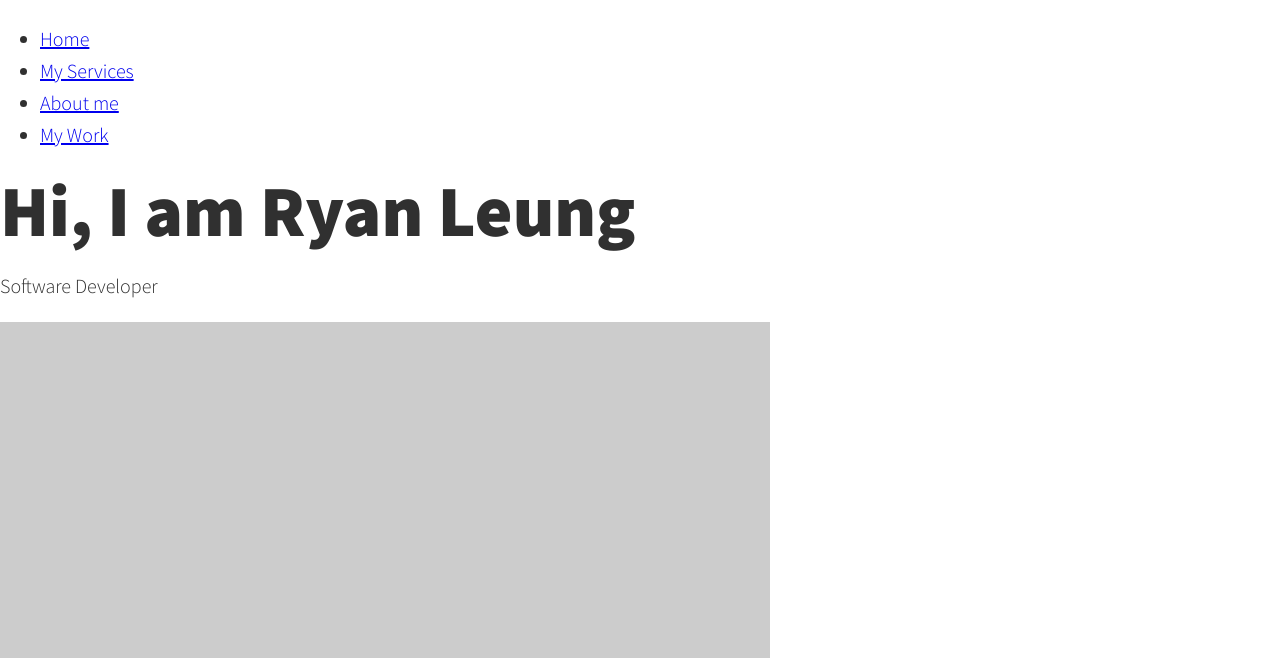
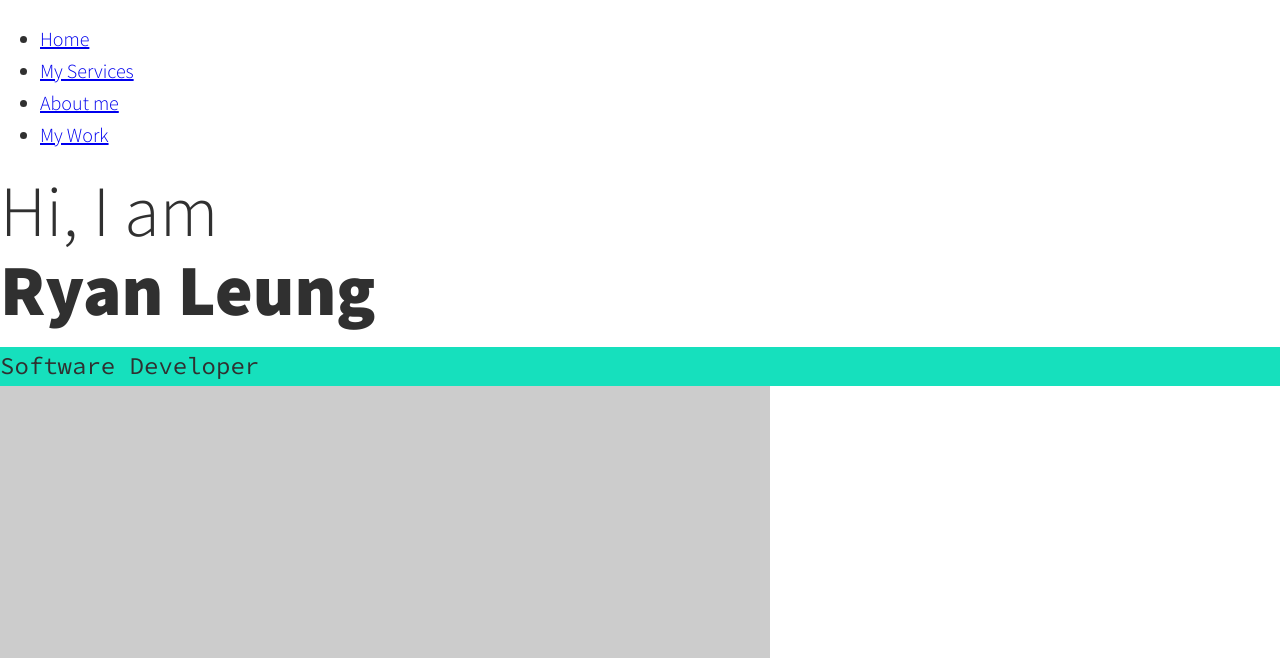
Before and after one commit to rleung1004/Personal-Portfolio, a plain HTML site: page index.html in a window 1280 px wide. Shown: the part 80-738 px from the top of the page. Drawn offline with nearby package versions, Linux system fonts and the light colour scheme; placeholder pictures from the web are drawn by us.

Commit message:
Style the titles and subtitles

```diff
--- a/css/style.css
+++ b/css/style.css
@@ -47,6 +47,9 @@ img {
   max-width: 100%;
 }
 
+strong {
+  font-weight: var(--fw-bold);
+}
 /* Typography */
 h1,
 h2,
@@ -64,3 +67,26 @@ h2 {
 h3 {
   font-size: var(--fs-h3);
 }
+
+.section__title {
+  margin-bottom: 0.25em;
+}
+
+.section__title--intro {
+  font-weight: var(--fw-reg);
+}
+
+.section__title--intro strong {
+  display: block;
+}
+
+.section__subtitle {
+  margin: 0;
+  font-size: var(--fs-h3);
+}
+
+.section__subtitle--intro,
+.section__subtitle--about {
+  background: var(--clr-accent);
+  font-family: var(--ff-secondary);
+}
--- a/index.html
+++ b/index.html
@@ -65,7 +65,7 @@
     <!-- About me -->
     <section class="about-me" id="about">
         <h2 class="section__title section__title--about"> Who I am</h2>
-        <p class="section__subtitle section__subtitle--about"></p>
+        <p class="section__subtitle section__subtitle--about">Software developer based in Vancouver</p>
         <div class="about-me__body">
             <p>Lorem ipsum dolor sit amet, consectetur adipiscing elit. Quisque quis turpis consequat, aliquet ipsum sed, vehicula nunc. Nullam pretium nec tellus ut tempus. Proin eleifend urna fermentum, ultricies ligula at, egestas mi. Duis massa elit, viverra vitae orci sit amet, blandit porttitor risus. Pellentesque rutrum pharetra arcu, at luctus est feugiat ut. Nulla volutpat est nec elit aliquet, vitae viverra nisi dapibus. Nunc ornare velit ac tristique sagittis. Etiam gravida molestie purus, sed faucibus tortor commodo id. Donec scelerisque lectus eu tempor mollis. Sed interdum nisi sed commodo sollicitudin.</p>
         </div>
```
